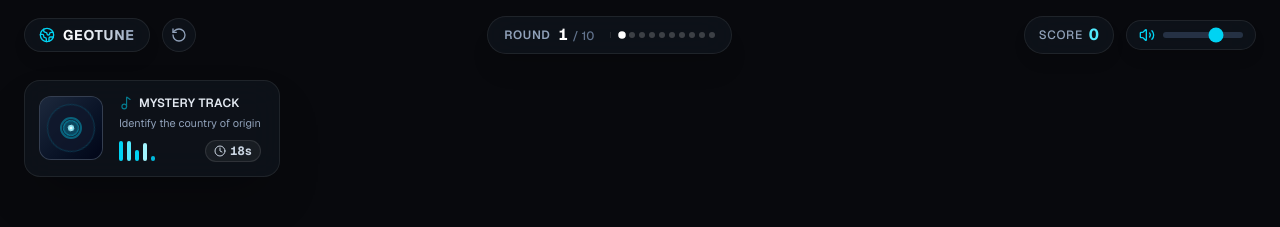
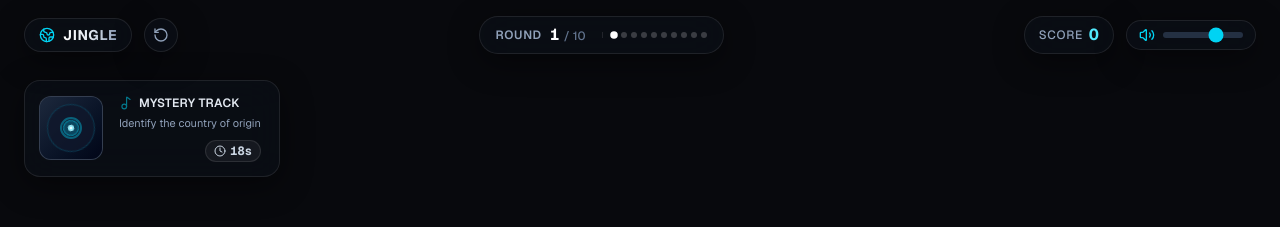
Before and after one commit to Sohaib04/Jingle, a Next.js app: page / in a window 1280 px wide. Both pictures are taken after a click on the button "Start Classic Game (10 Rounds)". Shown: the top 227 px of the page. Built offline with nearby package versions, Linux system fonts and the light colour scheme.

Commit message:
refactor: rebrand project from GeoTune to Jingle and update UI styling

```diff
--- a/app/globals.css
+++ b/app/globals.css
@@ -1,14 +1,16 @@
 @import "tailwindcss";
 
 :root {
-  --background: #08090d;
+  --background: #05070b;
   --foreground: #f8fafc;
-  --panel: #0f141d;
+  --panel: #0b0f17;
   --panel-border: rgba(255, 255, 255, 0.08);
   --accent-cyan: #06b6d4;
   --accent-emerald: #10b981;
   --accent-amber: #f59e0b;
   --accent-rose: #f43f5e;
+  --radio-green: #22c55e;
+  --radio-glow: rgba(34, 197, 94, 0.4);
 }
 
 @theme inline {
@@ -24,83 +26,145 @@ body {
   font-family: var(--font-geist-sans), -apple-system, BlinkMacSystemFont, "Segoe UI", Roboto, sans-serif;
   user-select: none;
   -webkit-user-select: none;
+  overflow: hidden;
+  touch-action: manipulation;
 }
 
-/* Custom scrollbar */
+/* Custom sleek scrollbar */
 ::-webkit-scrollbar {
-  width: 6px;
-  height: 6px;
+  width: 5px;
+  height: 5px;
 }
 
 ::-webkit-scrollbar-track {
-  background: #08090d;
+  background: rgba(5, 7, 11, 0.6);
 }
 
 ::-webkit-scrollbar-thumb {
-  background: rgba(255, 255, 255, 0.15);
+  background: rgba(255, 255, 255, 0.16);
   border-radius: 9999px;
 }
 
 ::-webkit-scrollbar-thumb:hover {
-  background: rgba(255, 255, 255, 0.25);
+  background: rgba(255, 255, 255, 0.28);
 }
 
-/* Glassmorphism & Card styling */
+/* Radio Garden & Glassmorphism Panels */
 .glass-panel {
-  background: rgba(15, 20, 29, 0.75);
-  backdrop-filter: blur(16px);
-  -webkit-backdrop-filter: blur(16px);
-  border: 1px solid rgba(255, 255, 255, 0.08);
+  background: rgba(11, 15, 23, 0.78);
+  backdrop-filter: blur(18px);
+  -webkit-backdrop-filter: blur(18px);
+  border: 1px solid rgba(255, 255, 255, 0.09);
+  box-shadow: 0 8px 32px 0 rgba(0, 0, 0, 0.45);
 }
 
 .glass-panel-subtle {
-  background: rgba(15, 20, 29, 0.5);
-  backdrop-filter: blur(10px);
-  -webkit-backdrop-filter: blur(10px);
-  border: 1px solid rgba(255, 255, 255, 0.05);
+  background: rgba(11, 15, 23, 0.52);
+  backdrop-filter: blur(12px);
+  -webkit-backdrop-filter: blur(12px);
+  border: 1px solid rgba(255, 255, 255, 0.06);
 }
 
-/* Keyframe Animations */
-@keyframes pulse-subtle {
+.radio-panel {
+  background: radial-gradient(120% 120% at 50% 0%, rgba(20, 28, 42, 0.85) 0%, rgba(7, 10, 16, 0.9) 100%);
+  backdrop-filter: blur(20px);
+  -webkit-backdrop-filter: blur(20px);
+  border: 1px solid rgba(255, 255, 255, 0.1);
+  box-shadow: 0 12px 36px -4px rgba(0, 0, 0, 0.6), 0 0 0 1px rgba(255, 255, 255, 0.04) inset;
+}
+
+.radio-pill {
+  background: rgba(14, 20, 30, 0.7);
+  backdrop-filter: blur(12px);
+  border: 1px solid rgba(255, 255, 255, 0.1);
+  box-shadow: 0 2px 8px rgba(0, 0, 0, 0.3);
+}
+
+/* Radio frequency / telemetry monospace tag */
+.telemetry-tag {
+  font-family: var(--font-geist-mono), monospace;
+  letter-spacing: 0.08em;
+}
+
+/* GPU-Accelerated Keyframe Animations (Zero Reflow) */
+@keyframes audio-bar-transform {
   0%, 100% {
-    opacity: 1;
-    transform: scale(1);
+    transform: scaleY(0.2);
   }
   50% {
-    opacity: 0.85;
-    transform: scale(0.98);
+    transform: scaleY(1);
   }
 }
 
-@keyframes audio-bar {
-  0%, 100% {
-    height: 4px;
+@keyframes radio-pulse {
+  0% {
+    transform: scale(0.95);
+    opacity: 0.9;
   }
   50% {
-    height: 20px;
+    transform: scale(1.05);
+    opacity: 1;
+    box-shadow: 0 0 16px rgba(34, 197, 94, 0.6);
+  }
+  100% {
+    transform: scale(0.95);
+    opacity: 0.9;
+  }
+}
+
+@keyframes radar-sweep {
+  0% {
+    transform: rotate(0deg);
+  }
+  100% {
+    transform: rotate(360deg);
   }
 }
 
 @keyframes glow-fire {
   0%, 100% {
-    filter: drop-shadow(0 0 6px rgba(245, 158, 11, 0.5));
+    filter: drop-shadow(0 0 6px rgba(245, 158, 11, 0.45));
   }
   50% {
-    filter: drop-shadow(0 0 14px rgba(245, 158, 11, 0.8));
+    filter: drop-shadow(0 0 16px rgba(245, 158, 11, 0.8));
   }
 }
 
-.animate-pulse-subtle {
-  animation: pulse-subtle 3s ease-in-out infinite;
+.animate-radio-pulse {
+  animation: radio-pulse 2.2s ease-in-out infinite;
 }
 
 .animate-glow-fire {
   animation: glow-fire 2s ease-in-out infinite;
 }
 
-/* Audio wave bar animations with staggered delays */
-.audio-bar-1 { animation: audio-bar 0.8s ease-in-out infinite; }
-.audio-bar-2 { animation: audio-bar 0.6s ease-in-out 0.15s infinite; }
-.audio-bar-3 { animation: audio-bar 0.9s ease-in-out 0.3s infinite; }
-.audio-bar-4 { animation: audio-bar 0.7s ease-in-out 0.45s infinite; }
-.audio-bar-5 { animation: audio-bar 0.85s ease-in-out 0.2s infinite; }
+/* Audio wave bar animations with GPU scaleY & staggered delays */
+.audio-bar-1 {
+  transform-origin: bottom;
+  animation: audio-bar-transform 0.8s ease-in-out infinite;
+}
+.audio-bar-2 {
+  transform-origin: bottom;
+  animation: audio-bar-transform 0.6s ease-in-out 0.15s infinite;
+}
+.audio-bar-3 {
+  transform-origin: bottom;
+  animation: audio-bar-transform 0.9s ease-in-out 0.3s infinite;
+}
+.audio-bar-4 {
+  transform-origin: bottom;
+  animation: audio-bar-transform 0.7s ease-in-out 0.45s infinite;
+}
+.audio-bar-5 {
+  transform-origin: bottom;
+  animation: audio-bar-transform 0.85s ease-in-out 0.2s infinite;
+}
+
+/* Safe area insets for mobile edge-to-edge screens */
+.safe-bottom {
+  padding-bottom: max(1.25rem, env(safe-area-inset-bottom));
+}
+
+.safe-top {
+  padding-top: max(0.75rem, env(safe-area-inset-top));
+}
--- a/app/layout.tsx
+++ b/app/layout.tsx
@@ -13,7 +13,7 @@ const geistMono = Geist_Mono({
 });
 
 export const viewport: Viewport = {
-  themeColor: "#08090d",
+  themeColor: "#05070b",
   width: "device-width",
   initialScale: 1,
   maximumScale: 1,
@@ -21,13 +21,13 @@ export const viewport: Viewport = {
 };
 
 export const metadata: Metadata = {
-  title: "GeoTune — Global Music Trivia Game",
-  description: "Listen to the music. Guess the country on an interactive 3D globe. Test your global ear and build your streak in GeoTune.",
-  keywords: ["GeoTune", "music trivia", "geography game", "3D globe", "world music", "GeoGuessr for music"],
-  authors: [{ name: "GeoTune" }],
+  title: "Jingle — World Audio Observatory & Geography Game",
+  description: "Explore the planet through sound. Spin the 3D satellite globe, tune into world music frequencies, and test your geography ear in Jingle.",
+  keywords: ["Jingle", "Radio Garden", "globle", "heardle", "geoguessr", "music trivia", "satellite globe", "3D globe", "world music"],
+  authors: [{ name: "Jingle" }],
   openGraph: {
-    title: "GeoTune — Global Music Trivia Game",
-    description: "Listen to the music. Guess the country on an interactive 3D globe.",
+    title: "Jingle — World Audio Observatory & Geography Game",
+    description: "Explore the planet through sound. Spin the 3D globe, tune into world music, and test your geography ear.",
     type: "website",
   },
 };
--- a/components/game/FinalScore.tsx
+++ b/components/game/FinalScore.tsx
@@ -54,7 +54,7 @@ export default function FinalScore() {
 
   // Share result formatter
   function handleShare() {
-    const summaryText = `🌐 GeoTune Classic Mode\n🏆 Score: ${totalScore.toLocaleString()} pts\n🎯 Accuracy: ${exactMatches}/${roundResults.length} Exact\n🔥 Best Streak: ${bestStreak}\n✈️ Distance: ${formatDistance(totalDistance)}\n\nTest your ear at GeoTune!`;
+    const summaryText = `🌐 Jingle Classic Mode\n🏆 Score: ${totalScore.toLocaleString()} pts\n🎯 Accuracy: ${exactMatches}/${roundResults.length} Exact\n🔥 Best Streak: ${bestStreak}\n✈️ Distance: ${formatDistance(totalDistance)}\n\nPlay Jingle at: https://jingle.game`;
 
     if (navigator.clipboard) {
       navigator.clipboard.writeText(summaryText);
--- a/components/game/GameHUD.tsx
+++ b/components/game/GameHUD.tsx
@@ -43,7 +43,7 @@ export default function GameHUD() {
           <div className="flex items-center space-x-2 glass-panel px-3.5 py-1.5 rounded-full border border-white/10 shadow-lg">
             <Globe2 className="w-4 h-4 text-cyan-400 animate-spin-slow" />
             <span className="font-bold tracking-wider text-sm bg-gradient-to-r from-white via-slate-200 to-slate-400 bg-clip-text text-transparent">
-              GEOTUNE
+              JINGLE
             </span>
           </div>
           <button
--- a/components/game/StartScreen.tsx
+++ b/components/game/StartScreen.tsx
@@ -26,10 +26,10 @@ export default function StartScreen() {
             <span>3D Music Geography</span>
           </div>
 
-          <h1 className="text-4xl sm:text-5xl font-black tracking-tight text-white flex items-center justify-center space-x-2">
-            <span>GEO</span>
+          <h1 className="text-5xl sm:text-6xl font-black tracking-tight text-white flex items-center justify-center space-x-1">
+            <span>JIN</span>
             <span className="bg-gradient-to-r from-cyan-400 via-teal-300 to-emerald-400 bg-clip-text text-transparent">
-              TUNE
+              GLE
             </span>
           </h1>
 
--- a/lib/music/preview-provider.ts
+++ b/lib/music/preview-provider.ts
@@ -4,7 +4,7 @@ import { MOCK_GLOBAL_SONGS } from "./mock-data";
 
 export class PreviewMusicProvider implements IMusicProvider {
   readonly id = "preview";
-  readonly name = "GeoTune Audio Previews";
+  readonly name = "Jingle Audio Previews";
 
   private audio: HTMLAudioElement | null = null;
   private audioContext: AudioContext | null = null;
--- a/lib/music/spotify.ts
+++ b/lib/music/spotify.ts
@@ -4,7 +4,7 @@
  * NOTE ON SPOTIFY DEVELOPER POLICY:
  * Current Spotify developer policy places explicit restrictions on streaming integrations
  * and prohibits building commercial games/trivia quizzes using the Spotify Platform.
- * GeoTune uses a provider-agnostic architecture where this module is completely isolated.
+ * Jingle uses a provider-agnostic architecture where this module is completely isolated.
  * Do NOT extract audio, circumvent DRM, or expose client secrets in browser code.
  */
 
--- a/lib/supabase/client.ts
+++ b/lib/supabase/client.ts
@@ -60,15 +60,15 @@ export async function saveGameResult(summary: GameSummary): Promise<void> {
   // Graceful local storage fallback
   if (typeof window !== "undefined" && window.localStorage) {
     try {
-      const existingRaw = localStorage.getItem("geotune_recent_games");
+      const existingRaw = localStorage.getItem("jingle_recent_games") || localStorage.getItem("geotune_recent_games");
       const list = existingRaw ? JSON.parse(existingRaw) : [];
       list.unshift(summary);
-      localStorage.setItem("geotune_recent_games", JSON.stringify(list.slice(0, 20)));
+      localStorage.setItem("jingle_recent_games", JSON.stringify(list.slice(0, 20)));
 
       // Update high score
-      const currentHighScore = Number(localStorage.getItem("geotune_high_score") || "0");
+      const currentHighScore = Number(localStorage.getItem("jingle_high_score") || localStorage.getItem("geotune_high_score") || "0");
       if (summary.totalScore > currentHighScore) {
-        localStorage.setItem("geotune_high_score", String(summary.totalScore));
+        localStorage.setItem("jingle_high_score", String(summary.totalScore));
       }
     } catch {
       // ignore storage errors
--- a/package.json
+++ b/package.json
@@ -1,5 +1,5 @@
 {
-  "name": "geotune-app",
+  "name": "jingle-game",
   "version": "0.1.0",
   "private": true,
   "scripts": {
```
Also changed, not shown: 1 other file (tests, documents, lock files or other folders).
